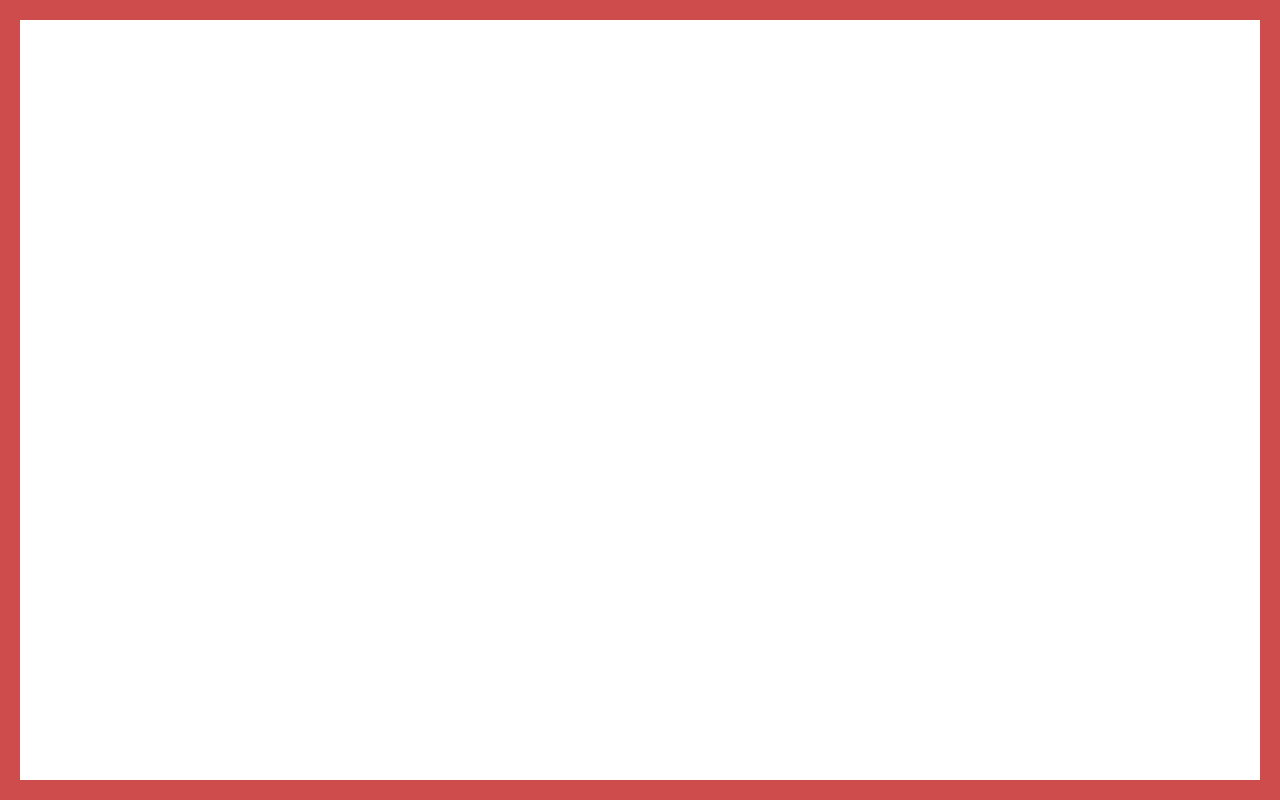
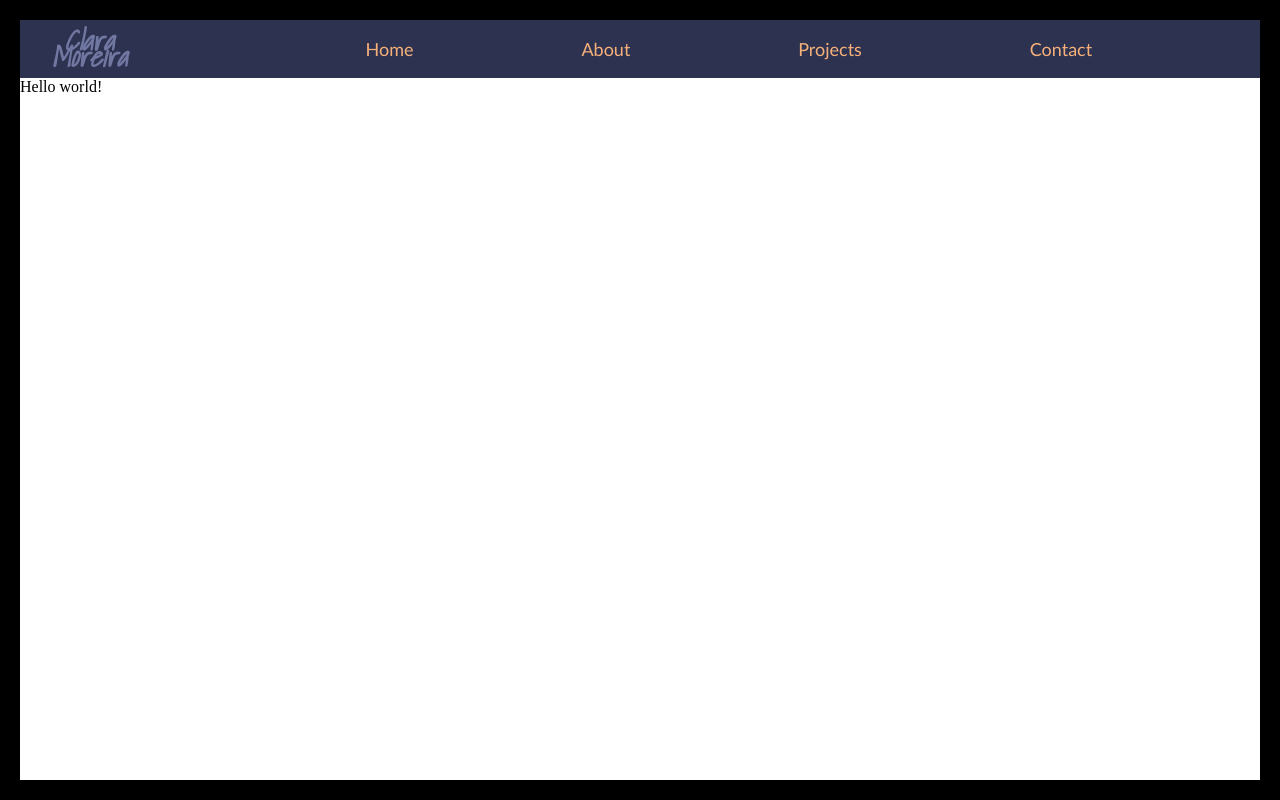
Before and after one commit to claramoreira/clarasite, a plain HTML site: page index.html in a window 1280 px wide. Drawn offline with Linux system fonts and the light colour scheme.

Commit message:
creating the navbar

```diff
--- a/index.html
+++ b/index.html
@@ -2,10 +2,26 @@
 <header>
     <link rel="stylesheet" type="text/css" href="styles.css">
     <script src="script.js"></script>
+    <link rel="preconnect" href="https://fonts.googleapis.com">
+    <link rel="preconnect" href="https://fonts.gstatic.com" crossorigin>
+    <link href="https://fonts.googleapis.com/css2?family=Shadows+Into+Light&display=swap" rel="stylesheet">
 </header>
 
 <body>
-    Hello world!
+    <div class="main-content">
+        <header>
+             <div class="heading">Clara<br>Moreira</div>
+             <div class= "navbar">
+                 <ul>
+                     <li><a href="#">Home</a></li>
+                     <li><a href="#">About</a></li>
+                     <li><a href="#">Projects</a></li>
+                     <li><a href="#">Contact</a></li>
+                 </ul>
+                </div>
+         </header>
+        <div class="content-wrap">Hello world!</div>
+    </div>
     <div class="vertical-border body-border-left"></div>
     <div class="horizontal-border body-border-top"></div>
     <div class="vertical-border body-border-right"></div>
--- a/styles.css
+++ b/styles.css
@@ -1,30 +1,80 @@
+:root {
+    --deep-blue: #2D3250;
+    --middle-blue: #424769;
+    --light-blue: #7077A1;
+    --orange: #F6B17A;
+
+  }
+
 html, body {
     margin: 0;
     height: 100%;
 }
 
+
+header {
+  display: flex;
+  align-items: center;
+  background-color: var(--deep-blue);
+  font-family: "Shadows Into Light", Calibri, Tahoma, sans-serif;
+}
+
+.heading {
+    flex: 1;
+    font-size: 28px;
+    font-weight: bold;
+    text-align: center;
+    color: var(--light-blue);
+    font-style: italic;
+    line-height: 16px;
+}
+
+.navbar {
+    flex: 8;
+}
+
+ul {
+    display: flex;
+    align-items: center;
+    justify-content: space-evenly;
+    font-size: 18px;
+    font-family: Calibri, Tahoma, sans-serif;
+    color: var(--orange);
+}
+
+
+li {
+    list-style: none;
+}
+
+a:link {
+  color: var(--orange);
+  text-decoration: none;
+}
+
+a:visited, a:focus , a:active {
+    text-decoration: none; color: var(--orange);;
+}
+
 .vertical-border {
-    background-color: #ce4c4c;
+    background-color: black;
     width: 20px;
     height: 100%;
     width: 20px;
     top: 0;
     z-index: 10000;
     position: fixed;
-    background-color: #ce4c4c;
 }
 
 .horizontal-border {
     height: 20px;
     width: 100%;
-    background-color: #ce4c4c;
+    background-color: black;
     height: 20px;
     left: 0;
     position: fixed;
     z-index: 10000;
-    background-color: #ce4c4c;
 }
-
 
 .body-border-left {
     left: 0;
@@ -38,7 +88,10 @@ html, body {
     right: 0;
 }
 
-
 .body-border-bottom {
     bottom: 0;
 }
+
+.main-content {
+    margin: 20px;
+}
```
